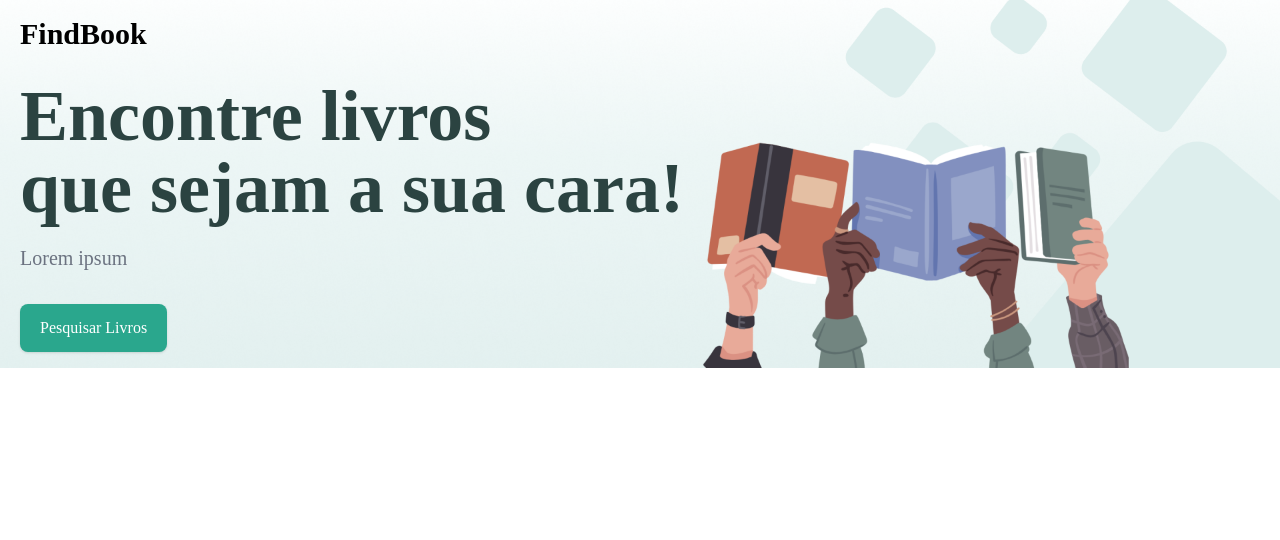
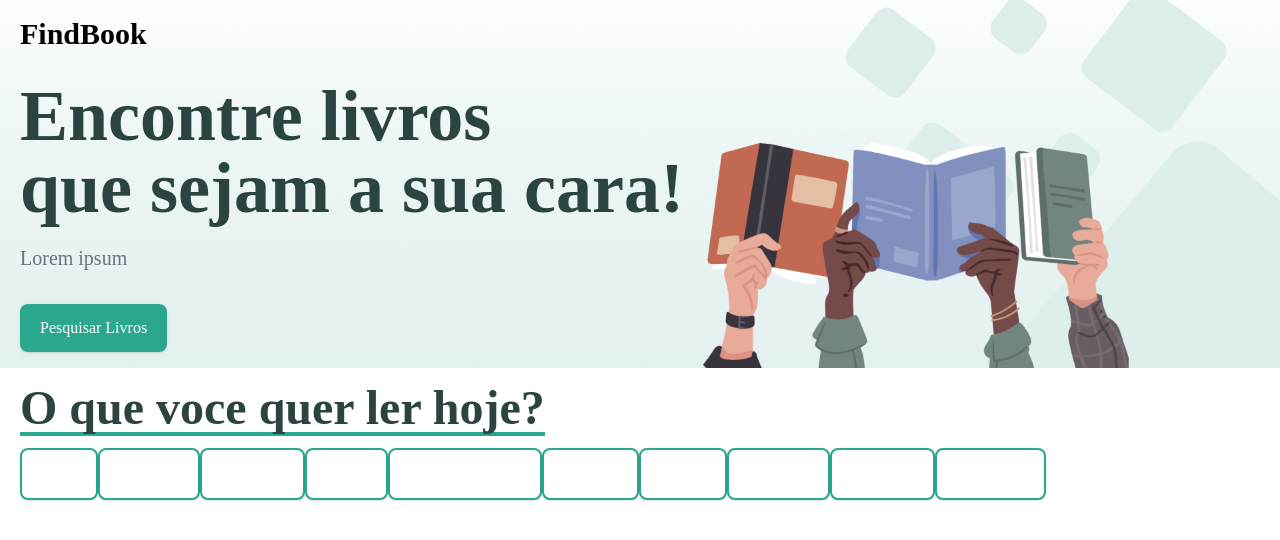
Before and after one commit to Ramonprog/books-frontend, a React (Vite) app: page / in a window 1280 px wide. Shown: the top 540 px of the page. Built offline with nearby package versions, Linux system fonts and the light colour scheme; the HTML template or start-up script is replaced by a standard one.

Commit message:
feat: componente de titulo e botão

```diff
--- a/package.json
+++ b/package.json
@@ -10,6 +10,7 @@
     "preview": "vite preview"
   },
   "dependencies": {
+    "classnames": "^2.5.1",
     "react": "^18.2.0",
     "react-dom": "^18.2.0"
   },
--- a/src/App.tsx
+++ b/src/App.tsx
@@ -1,12 +1,33 @@
 // import { Container } from "./components/container/Container"
+import { Button } from "./components/Button/Button"
 import { Header } from "./components/Header/Header"
-// import { HeaderTitle } from "./components/Header/HeaderTitle"
+import { Title } from "./components/Title/Title"
+import { Container } from "./components/container/Container"
 
 function App() {
+
+  const genderBooks = [
+    'Ação',
+    'Aventura',
+    'Romance',
+    'Terror',
+    'Ficção Científica',
+    'Fantasia',
+    'Drama',
+    'Suspense',
+    'Biografia',
+    'Autoajuda'
+  ]
 
   return (
     <>
       <Header />
+      <Container>
+        <Title title='O que voce quer ler hoje?' />
+        {genderBooks.map(book => (
+          <Button title={book} variant="light" />
+        ))}
+      </Container>
     </>
   )
 }
--- /dev/null
+++ b/src/components/Button/Button.tsx
@@ -0,0 +1,20 @@
+import classNames from "classnames"
+
+type Props = {
+  title: string,
+  className?: string,
+  variant?: 'light' | 'dark'
+}
+
+export function Button({ title, className, variant = 'dark' }: Props) {
+  return (
+    <button className={classNames([
+      'bg-evergreen-light px-5 py-3 rounded-lg mt-3  shadow text-white font-medium',
+      variant === 'dark' && 'bg-evergreen-light',
+      variant === 'light' && 'bg-white border-2 border-evergreen-light text-evergreen-light',
+      className
+    ])}>
+      {title}
+    </button>
+  )
+}
--- a/src/components/Header/Header.tsx
+++ b/src/components/Header/Header.tsx
@@ -1,4 +1,5 @@
 import Bg from '../../assets/img/background-header.png'
+import { Button } from '../Button/Button'
 import { Container } from '../container/Container'
 import { HeaderTitle } from './HeaderTitle'
 
@@ -10,9 +11,7 @@ export function Header() {
         <div className='mt-7'>
           <p className='text-7xl font-bold text-evergreen'>Encontre livros <br /> que sejam a sua cara!</p>
           <p className="text-gray-500 my-5 text-xl" >Lorem ipsum</p>
-          <button className='bg-evergreen-light px-5 py-3 rounded-lg mt-3  shadow text-white font-medium'>
-            Pesquisar Livros
-          </button>
+          <Button title='Pesquisar Livros' />
         </div>
       </Container>
 
--- /dev/null
+++ b/src/components/Title/Title.tsx
@@ -0,0 +1,5 @@
+export function Title({ title }: { title: string }) {
+  return (
+    <div className="text-5xl border-b-4 font-bold text-evergreen border-b-evergreen-light w-fit">{title}</div>
+  )
+}
```
Also changed, not shown: 1 other file (tests, documents, lock files or other folders).
